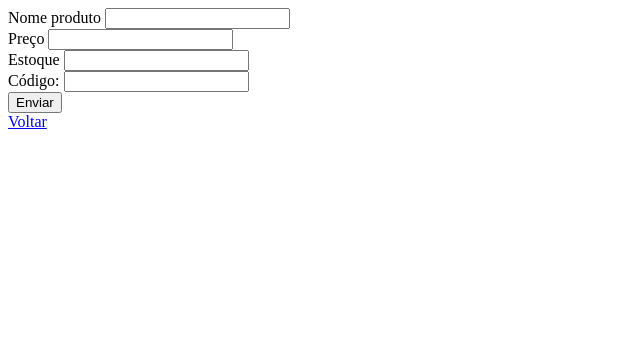
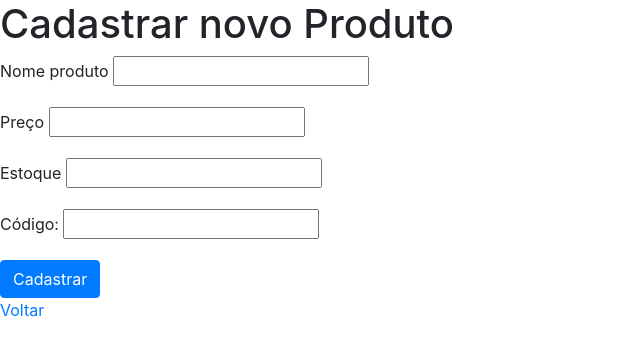
Before and after one commit to CaiqueRosa/projeto_frontend, a PHP site: page /index_produto.php in a window 1280 px wide. Shown: the top 356 px of the page, without its empty margins (0-640 px from the left). Run offline with PHP 8.4, Linux system fonts and the light colour scheme.

Commit message:
Inicio estilo cadastro produtos

```diff
--- a/www/papelaria/index_produto.php
+++ b/www/papelaria/index_produto.php
@@ -4,25 +4,35 @@
     <meta charset="UTF-8">
     <meta http-equiv="X-UA-Compatible" content="IE=edge">
     <meta name="viewport" content="width=device-width, initial-scale=1.0">
-    <title>Document</title>
+    <link rel="stylesheet" href="https://stackpath.bootstrapcdn.com/bootstrap/4.5.2/css/bootstrap.min.css">
+    <title>Cadastro de Produto</title>
 </head>
 <body>
 
+    <h1>Cadastrar novo Produto</h1>
 
     <form action="cadastro_produto.php" method="POST" >
+        <div class="form-group">
             <label>Nome produto</label>
             <input type="text" name="nomeproduto"><br>
+        </div>
 
+        <div class="form-group">
             <label>Preço</label>
             <input type="text" name="preco"><br>
+        </div>
 
+        <div class="form-group">
             <label>Estoque</label>
             <input type="text" name="estoque"><br>
+        </div>
 
+        <div class="form-group">
             <label>Código:</label>
             <input type="number" name="codigo"><br>
+        </div>
 
-        <button type="submit" name="enviar" >Enviar</button>
+        <button type="submit" name="enviar" class="btn btn-primary">Cadastrar</button>
     </form>
 
     <a href="index.php">Voltar</a>
```
Lines whose indentation alone changed are shown as unchanged.
